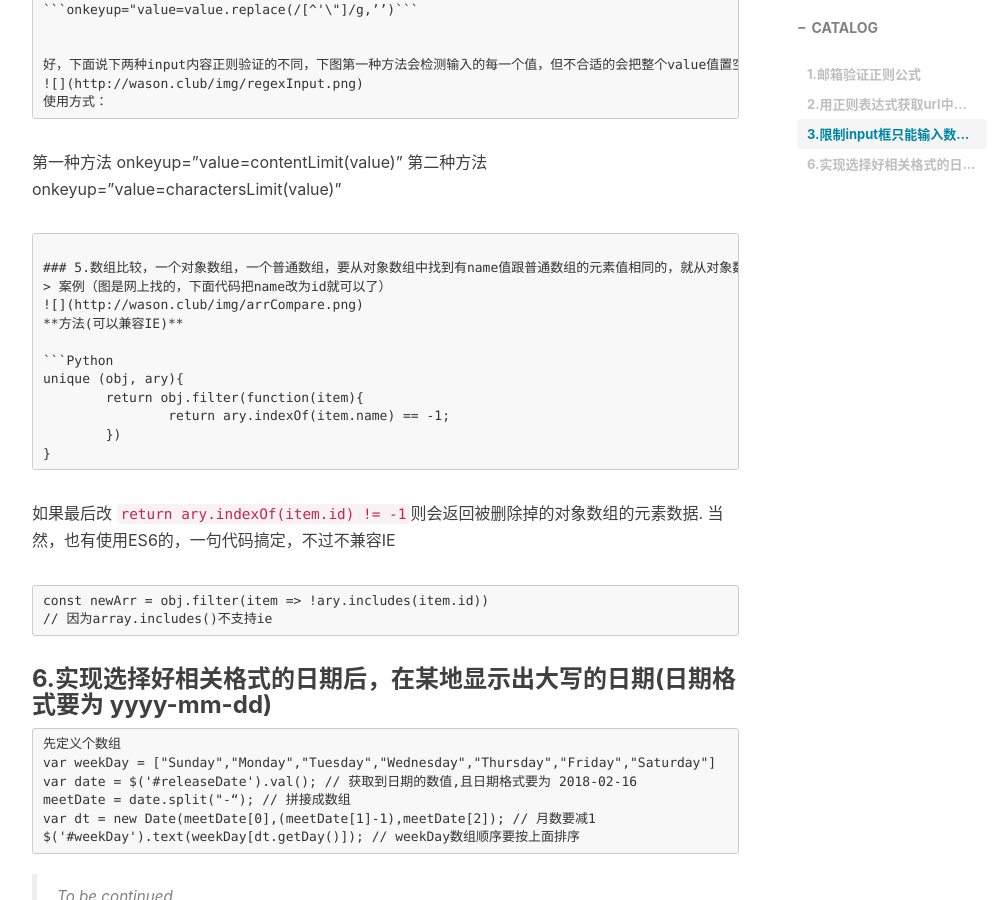
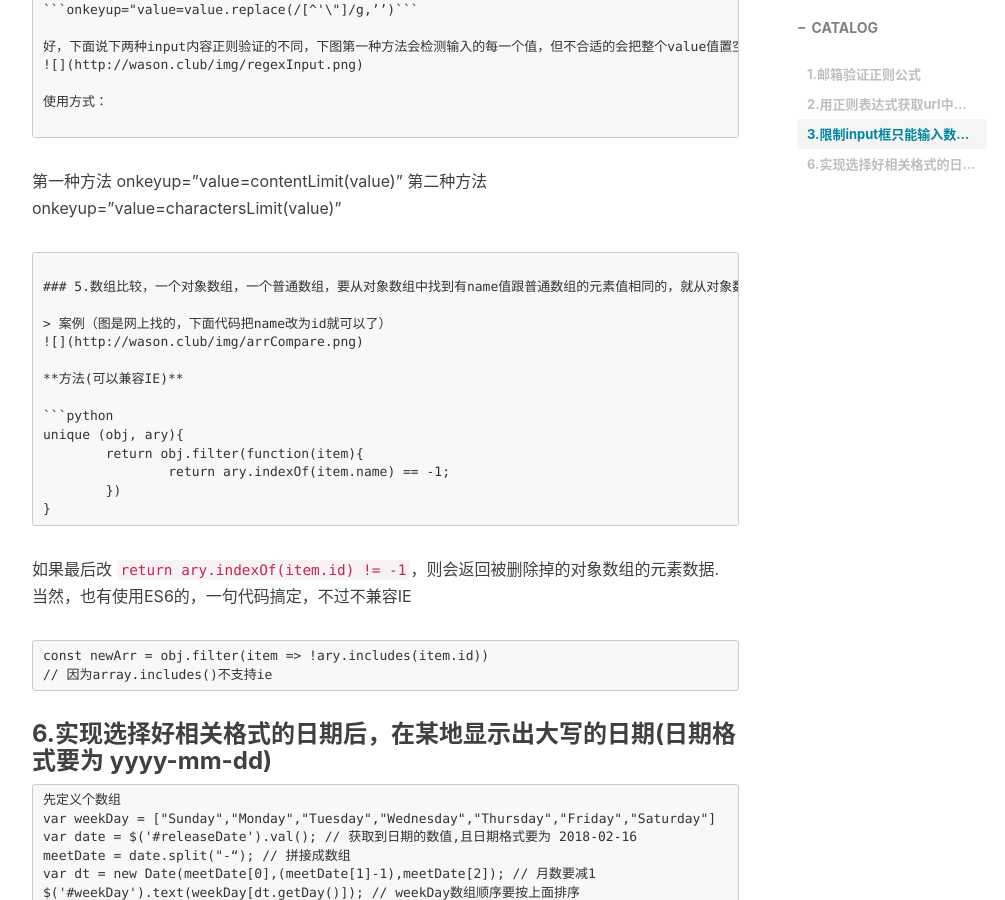
Before and after one commit to hao419/hao419.github.io, a Jekyll site: the page built from _posts/2019-08-14-工具篇.md, in a window 1280 px wide and 900 px high, scrolled down 2057 px. Shown: the whole window, without its empty margins (233-1238 px from the left). Built offline with Jekyll 4.4.1, drawn with Linux system fonts in a browser that asks for light colours; nearby versions of some CDN libraries; comment, search, counter and statistics services are not loaded.

Commit message:
再修改格式

````diff
--- a/_posts/2019-08-14-工具篇.md
+++ b/_posts/2019-08-14-工具篇.md
@@ -18,7 +18,7 @@ tags:
 **记录下日常开发有用到或收集的小方法**
 
 
-### 1.邮箱验证正则公式 ###
+### 1.邮箱验证正则公式
 
 网上找到的比较简单些的验证，如[比较正式验证邮箱的正则][1]
 ```
@@ -60,6 +60,7 @@ function getUrlParam(name) {
 ### 3.限制input框只能输入数字或’-’,若输入则可看到但会立马消失
 
 @使用参考代码
+
 ```
 <input type="text" id="question" maxlength="100" style="width: 38.1%;display: inline-block;" class="form-control" autocomplete="off" onkeyup="value=value.replace(/[^\d-]/g,'')">
 ```
@@ -81,36 +82,40 @@ function getUrlParam(name) {
 ④ 令input只能输入单双引号
 ```onkeyup="value=value.replace(/[^'\"]/g,’’)```
 
-
 好，下面说下两种input内容正则验证的不同，下图第一种方法会检测输入的每一个值，但不合适的会把整个value值置空。第二种方法好些，检测每一个值，但只是把不合规矩的置空，其他的不改变。
 ![](http://wason.club/img/regexInput.png)
+
 使用方式：
+
 ```
 第一种方法 onkeyup="value=contentLimit(value)"
 第二种方法 onkeyup="value=charactersLimit(value)"
 ```
 
 ### 5.数组比较，一个对象数组，一个普通数组，要从对象数组中找到有name值跟普通数组的元素值相同的，就从对象数组中删掉
+
 > 案例（图是网上找的，下面代码把name改为id就可以了）
 ![](http://wason.club/img/arrCompare.png)
+
 **方法(可以兼容IE)**
 
-```Python
+```python
 unique (obj, ary){
 	return obj.filter(function(item){
 		return ary.indexOf(item.name) == -1;
 	})
 }
 ```
-如果最后改 ```return ary.indexOf(item.id) != -1```则会返回被删除掉的对象数组的元素数据.
+
+如果最后改 ```return ary.indexOf(item.id) != -1```，则会返回被删除掉的对象数组的元素数据.
 当然，也有使用ES6的，一句代码搞定，不过不兼容IE
 ```
 const newArr = obj.filter(item => !ary.includes(item.id))
 // 因为array.includes()不支持ie
 ```
 
+### 6.实现选择好相关格式的日期后，在某地显示出大写的日期(日期格式要为 yyyy-mm-dd)
 
-### 6.实现选择好相关格式的日期后，在某地显示出大写的日期(日期格式要为 yyyy-mm-dd)
 ```
 先定义个数组
 var weekDay = ["Sunday","Monday","Tuesday","Wednesday","Thursday","Friday","Saturday"]
````
